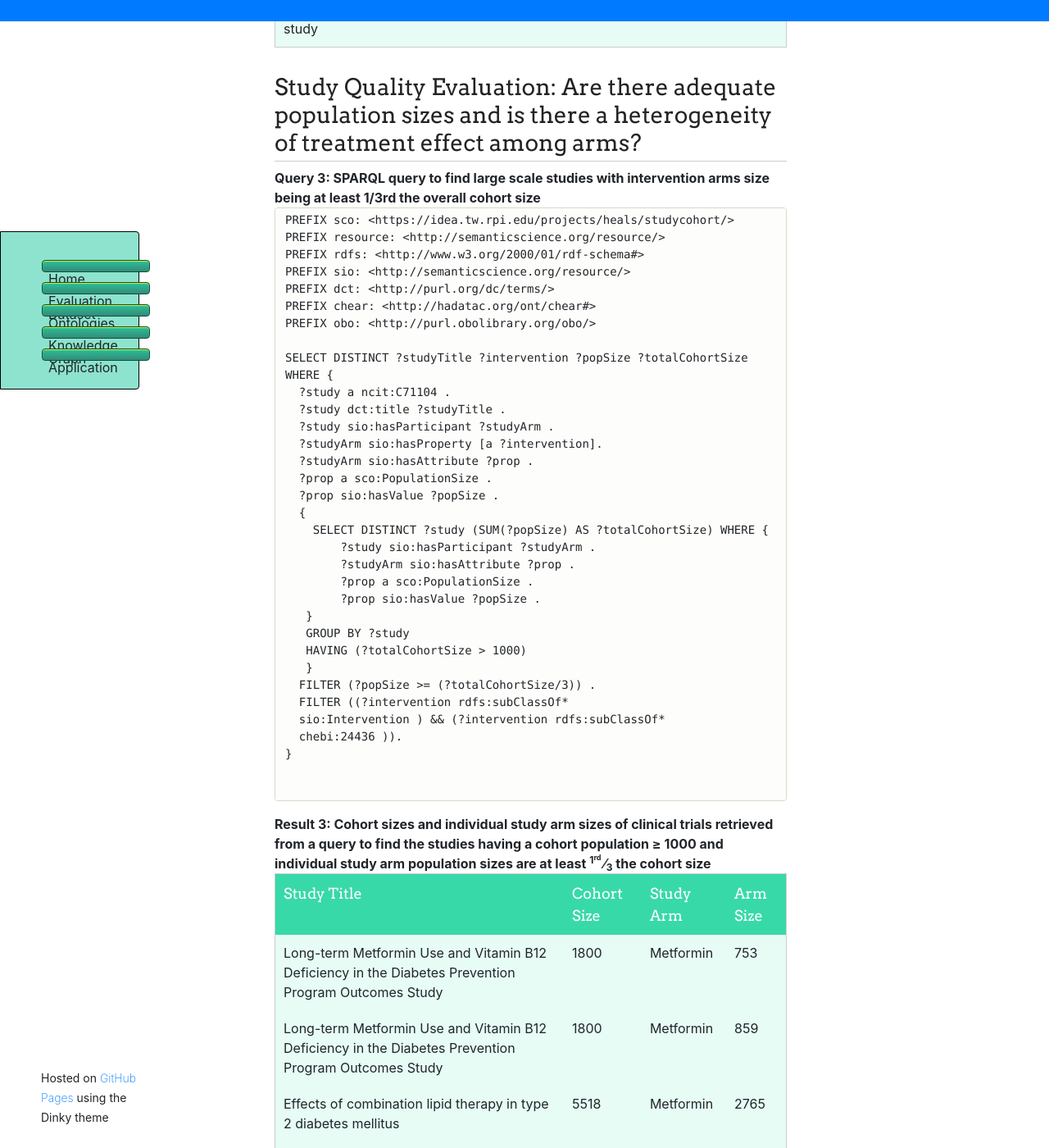
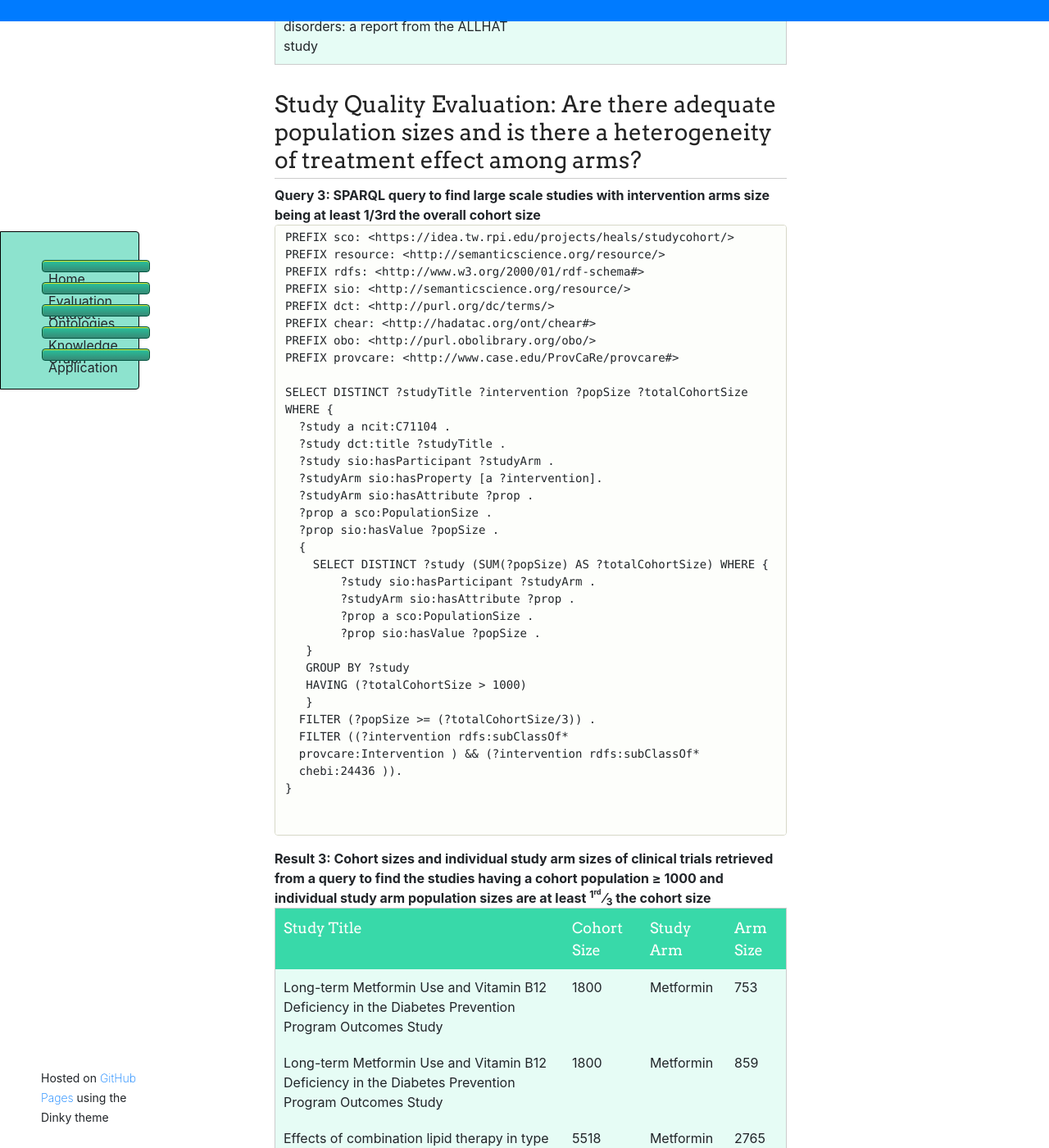
Before and after one commit to tetherless-world/study-cohort-ontology, a Jekyll site: the page built from application.md, in a window 1280 px wide and 1400 px high, scrolled down 5547 px. Shown: the whole window at 82% size. Built offline with Jekyll 4.4.1, drawn with Linux system fonts in a browser that asks for light colours; nearby versions of some CDN libraries; our own code applies the rules of GitHub Pages for plain Markdown files; library files that are not in the unit come from our copies; some of the changed text lies outside the part shown.

Commit message:
Update application.md

```diff
--- a/application.md
+++ b/application.md
@@ -13,6 +13,7 @@
     PREFIX dct: <http://purl.org/dc/terms/>
     PREFIX chear: <http://hadatac.org/ont/chear#>
     PREFIX ncit: <http://purl.obolibrary.org/obo/NCIT_>
+    PREFIX provcare: <http://www.case.edu/ProvCaRe/provcare#>
 
 	SELECT DISTINCT ?studyTitle ?study WHERE
 	{
@@ -270,6 +271,7 @@ PREFIX sio: <http://semanticscience.org/resource/>
 PREFIX dct: <http://purl.org/dc/terms/>
 PREFIX chear: <http://hadatac.org/ont/chear#>
 PREFIX obo: <http://purl.obolibrary.org/obo/>
+PREFIX provcare: <http://www.case.edu/ProvCaRe/provcare#>
 
 SELECT DISTINCT ?studyTitle ?intervention ?popSize ?totalCohortSize
 WHERE {
@@ -292,7 +294,7 @@ WHERE {
    }
   FILTER (?popSize >= (?totalCohortSize/3)) .
   FILTER ((?intervention rdfs:subClassOf*
-  sio:Intervention ) && (?intervention rdfs:subClassOf*
+  provcare:Intervention ) && (?intervention rdfs:subClassOf*
   chebi:24436 )).
 }
 
```
